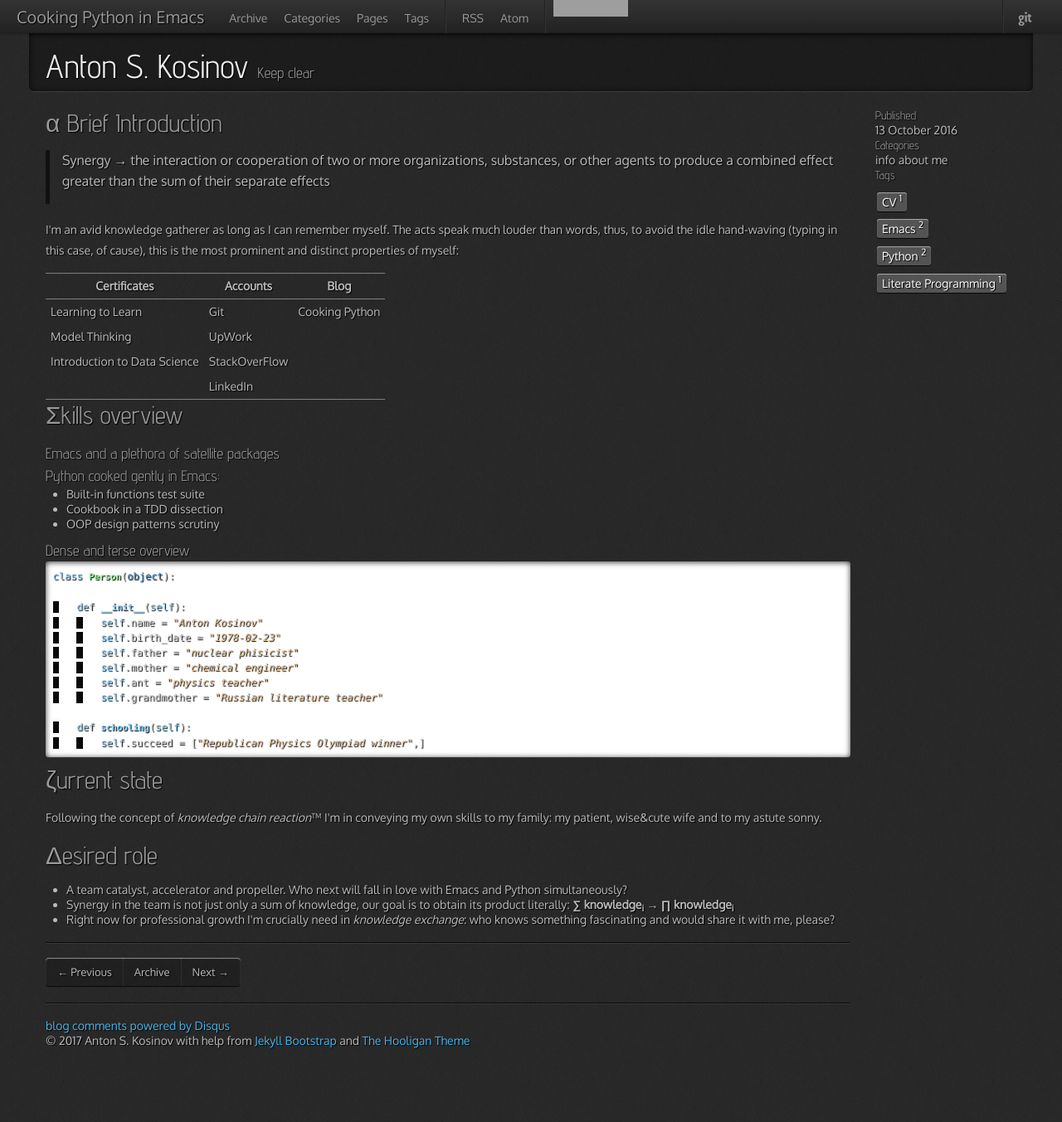
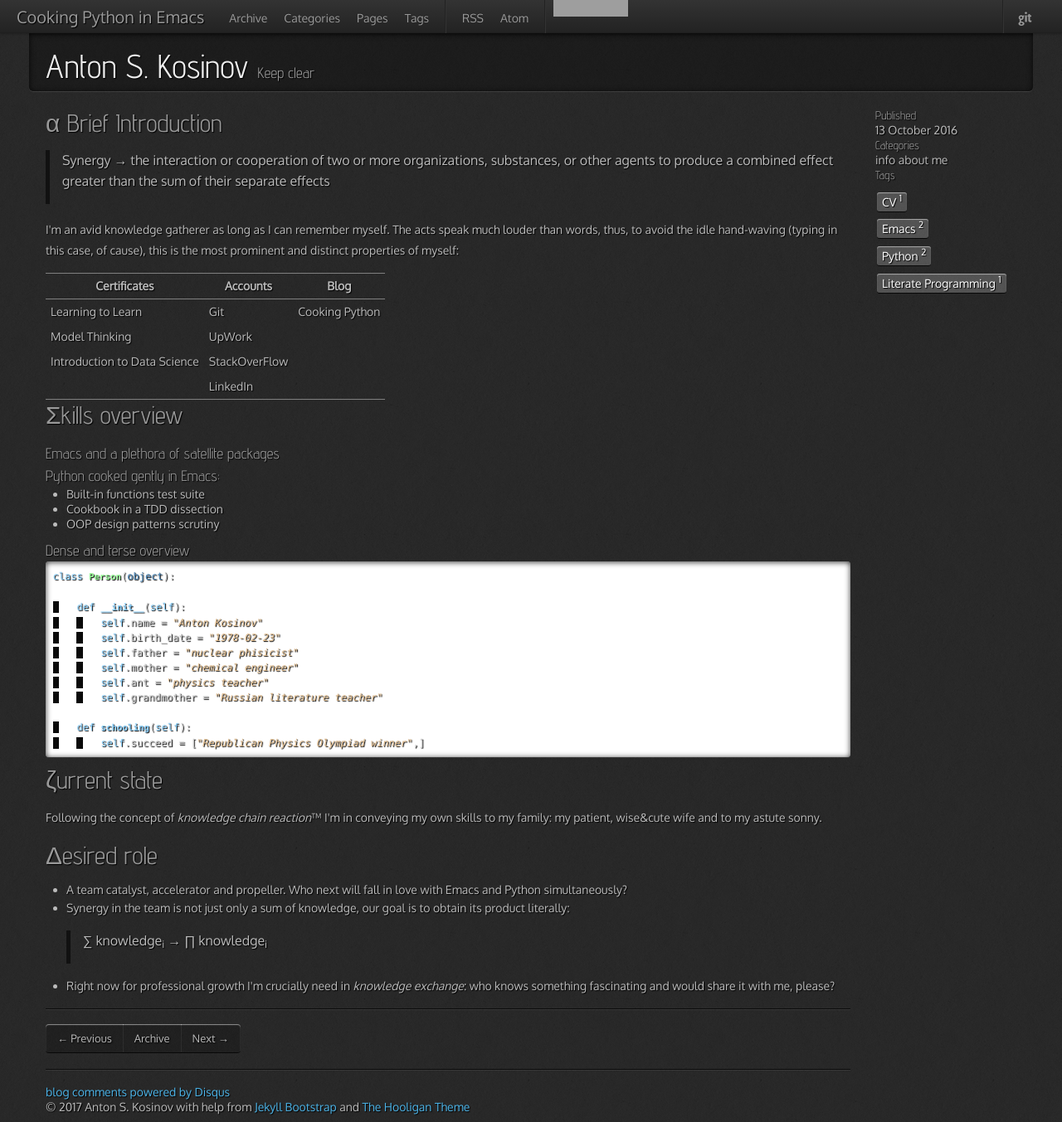
Before and after one commit to 0--key/0--key.github.io, a Jekyll site: the page built from _posts/2016-10-13-CV.html, in a window 1280 px wide. Shown: the whole page at 83% size. Built offline with Jekyll 4.4.1, drawn with Linux system fonts in a browser that asks for light colours; nearby versions of some CDN libraries; comment, search, counter and statistics services are not loaded; before the commit the page ends 1273 px from its top, so only the background shows below that; grey boxes are pictures that could not be loaded.

Commit message:
Minor enhancement

```diff
--- a/_posts/2016-10-13-CV.html
+++ b/_posts/2016-10-13-CV.html
@@ -128,8 +128,15 @@ astute sonny.
 <ul class="org-ul">
 <li>A team catalyst, accelerator and propeller. Who next will fall in
 love with Emacs and Python simultaneously?</li>
-<li>Synergy in the team is not just only a sum of knowledge, our goal
-is to obtain its product literally: <b>&sum; knowledge<sub>i</sub> &rarr; &prod; knowledge<sub>i</sub></b></li>
+<li><p>
+Synergy in the team is not just only a sum of knowledge, our goal
+is to obtain its product literally:
+</p>
+<blockquote>
+<p>
+&sum; knowledge<sub>i</sub> &rarr; &prod; knowledge<sub>i</sub>
+</p>
+</blockquote></li>
 <li>Right now for professional growth I'm crucially need in <i>knowledge
 exchange</i>: who knows something fascinating and would share it with
 me, please?</li>
```
